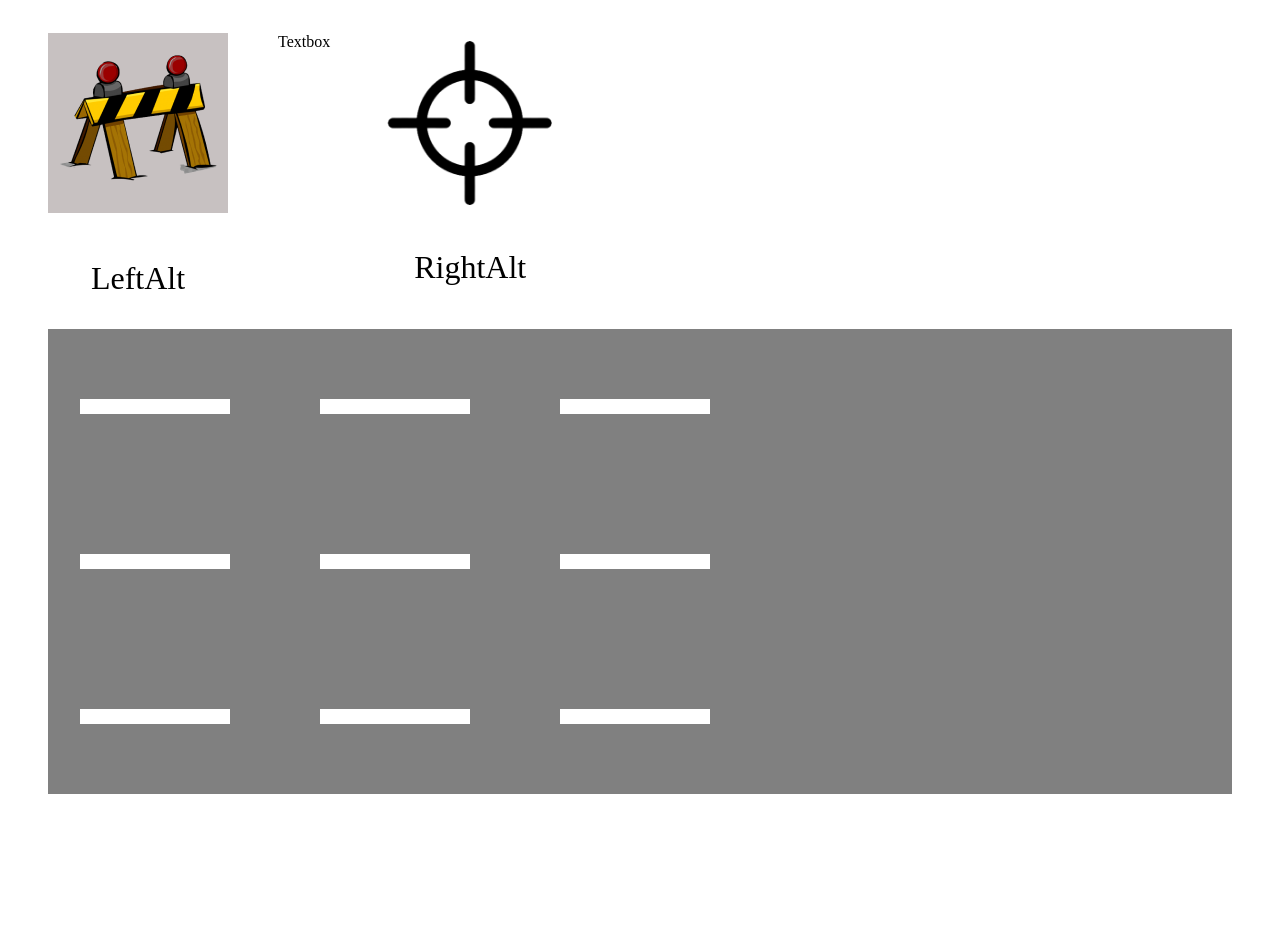
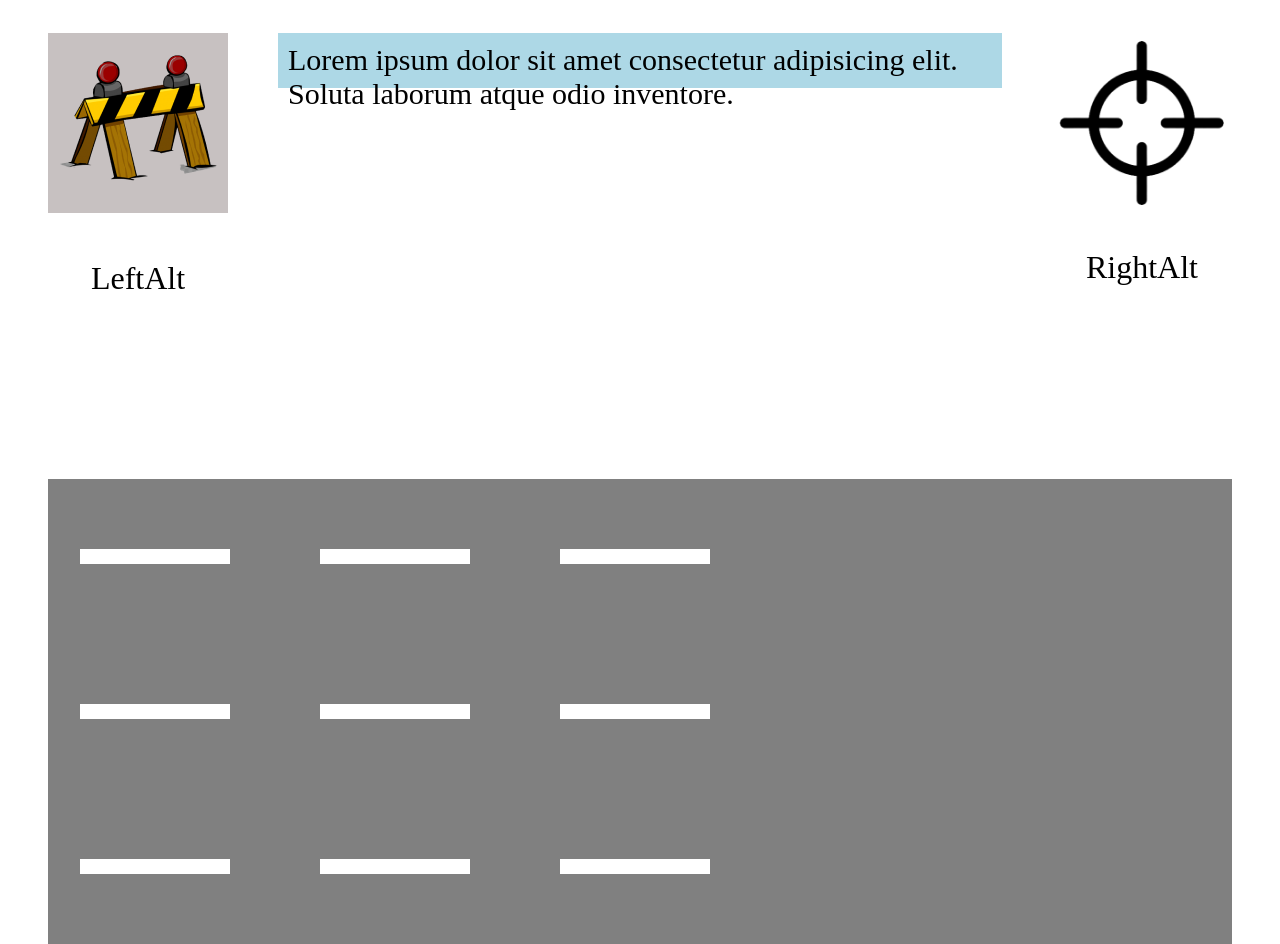
Before and after one commit to jannickbath/simulationsprojekt, a React (Vite) app: page / in a window 1280 px wide. Before the commit the page ends 800 px from the top, so only its background shows below. Built offline with nearby package versions, Linux system fonts and the light colour scheme.

Commit message:
+textbox

```diff
--- a/src/components/Header/Textbox.tsx
+++ b/src/components/Header/Textbox.tsx
@@ -1,8 +1,55 @@
-import React from 'react'
+import { useState } from "react";
+
+type letterArray = [
+  {
+    value: string,
+    incorrect: boolean
+  }
+]
 
 const Textbox = () => {
+  const [text, setText] = useState("Lorem ipsum dolor sit amet consectetur adipisicing elit. Soluta laborum atque odio inventore.");
+  const [prevArray, setPrevArray] = useState([{}] as letterArray);
+
+  function keyHandler(event: KeyboardEvent) {
+    const pressedKey = event.key;
+    const chars = text.split("");
+
+    if (chars[0] == pressedKey) {
+      prevArray.push({
+        value: chars.shift() ?? "",
+        incorrect: false
+      });
+    }else if(pressedKey >= 'a' && pressedKey <= 'z') {
+      prevArray.push({
+        value: chars.shift() ?? "",
+        incorrect: true
+      });
+    }else if (pressedKey == "Backspace") {
+      const toBeRemovedCharacter = prevArray[prevArray.length - 1].value;
+      const newPrevArray = prevArray.slice(0, -1);
+      chars.unshift(toBeRemovedCharacter);
+      setPrevArray(newPrevArray);
+    }
+
+    setText(chars.join(""));
+  }
+
   return (
-    <div>Textbox</div>
+    <div className="textbox">
+      <div className="input-div" tabIndex={0} onKeyDown={e => keyHandler(e)}>
+        <span className="previous-text">
+          {prevArray.map(obj => {
+            if (!obj.incorrect) {
+              return <span>{obj.value}</span>;
+            }else {
+              return <span><b>{obj.value}</b></span>;
+            }
+          })}
+        </span>
+        {text}
+      </div>
+    </div>
   )
 }
 
--- a/src/styles/css/main.css
+++ b/src/styles/css/main.css
@@ -42,9 +42,42 @@
     font-size: 32px;
     text-align: center; }
 
+.textbox {
+  flex: 1;
+  height: 35px;
+  padding: 10px;
+  background-color: lightblue; }
+  .textbox .input-div {
+    font-size: 30px; }
+  .textbox .previous-text {
+    color: red; }
+    .textbox .previous-text b {
+      color: black;
+      font-weight: normal;
+      background-color: darkred; }
+  .textbox:focus-within .previous-text {
+    position: relative; }
+    .textbox:focus-within .previous-text::after {
+      content: "";
+      width: 3px;
+      height: 100%;
+      background-color: red;
+      position: absolute;
+      right: 0;
+      animation: blink 1.25s ease-out infinite; }
+
+@keyframes blink {
+  0% {
+    opacity: 0; }
+  50% {
+    opacity: 1; }
+  100% {
+    opacity: 0; } }
+
 .header {
   display: flex;
-  column-gap: 50px; }
+  column-gap: 50px;
+  margin-bottom: 150px; }
 
 .container {
   padding: 25px 40px; }
--- a/src/styles/scss/header/_header.scss
+++ b/src/styles/scss/header/_header.scss
@@ -5,4 +5,5 @@
 .header {
     display: flex;
     column-gap: 50px;
+    margin-bottom: 150px;
 }
--- a/src/styles/scss/header/_textbox.scss
+++ b/src/styles/scss/header/_textbox.scss
@@ -0,0 +1,48 @@
+.textbox {
+    flex: 1;
+    height: 35px;
+    padding: 10px;
+    background-color: lightblue;
+
+    .input-div {
+        font-size: 30px;
+    }
+
+    .previous-text {
+        color: red;
+
+        b {
+            color: black;
+            font-weight: normal;
+            background-color: darkred;
+        }
+    }
+
+    &:focus-within {
+        .previous-text {
+            position: relative;
+
+            &::after {
+                content: "";
+                width: 3px;
+                height: 100%;
+                background-color: red;
+                position: absolute;
+                right: 0;
+                animation: blink 1.25s ease-out infinite;
+            }
+        }
+    }
+}
+
+@keyframes blink {
+    0% {
+        opacity: 0;
+    }
+    50% {
+        opacity: 1;
+    }
+    100% {
+        opacity: 0;
+    }
+}
```
